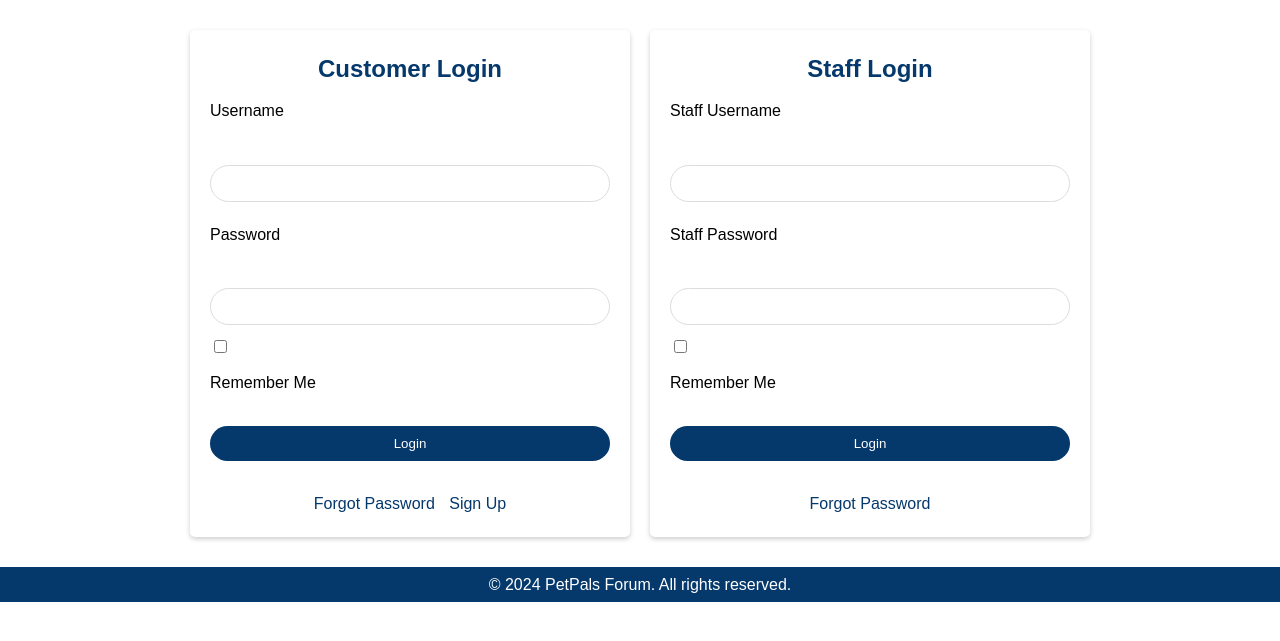
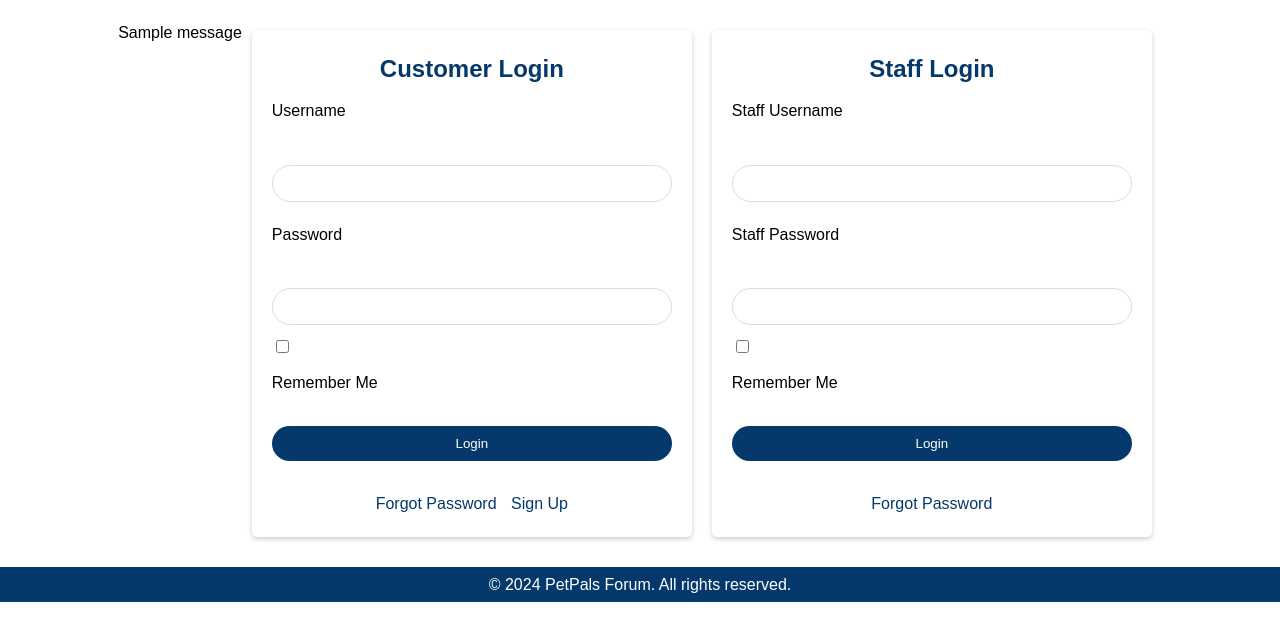
Before and after one commit to 953740669wu/CITS3403, a Flask app: page /login in a window 1280 px wide. Shown: the part 98-739 px from the top of the page. Run offline with Flask 3, Linux system fonts and the light colour scheme; tables that the repository leaves empty hold one stand-in row (values such as "Sample post"); one stand-in notice (Sample message) is shown.

Commit message:
update login.html to include the "User is not regiested" flash message
update login.html to include the "User is not regiested" flash message

```diff
--- a/app/templates/login.html
+++ b/app/templates/login.html
@@ -7,8 +7,18 @@
 {% block content %}
 <link rel="stylesheet" href="{{ url_for('static', filename='css/login.css') }}">
 
+<div class="login-container">
+    <!-- Flashed messages -->
+    {% with messages = get_flashed_messages(with_categories=true) %}
+        {% if messages %}
+            <div class="flashes">
+                {% for category, message in messages %}
+                    <div class="flash flash-{{ category }}">{{ message }}</div>
+                {% endfor %}
+            </div>
+        {% endif %}
+    {% endwith %}
 
-<div class="login-container">
     <div class="login-section">
         <h2>Customer Login</h2>
         <form id="customer-login" action="{{ url_for('login') }}" method="post">
```
